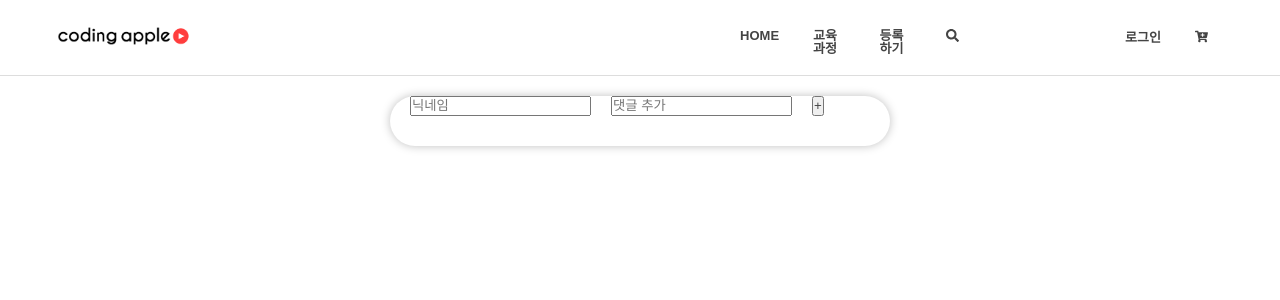
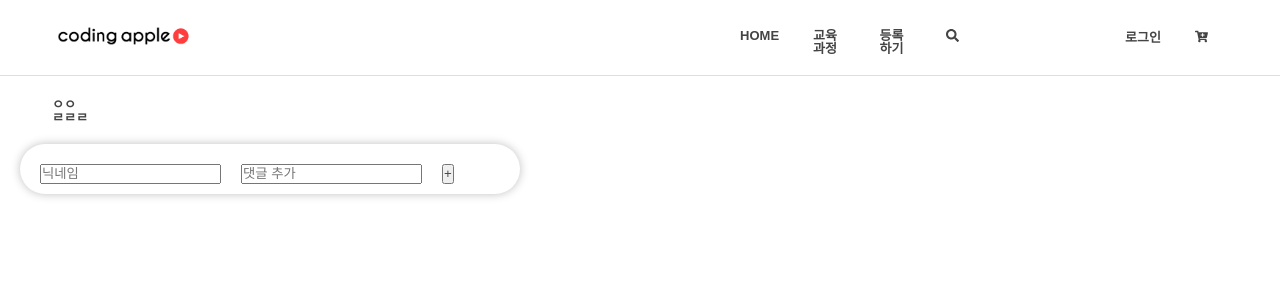
Before and after one commit to HangHae99-Clone-Coding-Galaxy/FE, a React (Create React App) app: page / in a window 1280 px wide. Shown: the top 300 px of the page. Built offline with nearby package versions, Linux system fonts and the light colour scheme; no server answers; data requests are answered from the project's data file; a web font is replaced by a local one.

Commit message:
등록강의 불러오기 화면구현

```diff
--- a/db.json
+++ b/db.json
@@ -2,6 +2,11 @@
   "create": [
     {
       "id": 1
+    },
+    {
+      "title": "ㅇㅇ",
+      "content": "ㄹㄹㄹ",
+      "id": 2
     }
   ],
   "comments": [
--- a/src/Redux/config/configStore.js
+++ b/src/Redux/config/configStore.js
@@ -9,7 +9,6 @@ export const store = configureStore({
     modalSlice,
     userSlice,
     addCreateSlice,
-
   },
 
   middleware: getDefaultMiddleware({
--- a/src/Redux/modules/Api/addCreateApi.js
+++ b/src/Redux/modules/Api/addCreateApi.js
@@ -6,7 +6,7 @@ export const addCreateApi = async (payload) => {
   return response.data;
   };
 
-  export const getCreateApi = async (payload) => {
-    const response = await axios.get("http://localhost:3001/create", payload);
+  export const getCreateApi = async () => {
+    const response = await axios.get("http://localhost:3001/create");
     return response.data;
   };
--- a/src/Redux/modules/addCreateSlice.js
+++ b/src/Redux/modules/addCreateSlice.js
@@ -5,6 +5,7 @@ import {addCreateApi, getCreateApi} from "./Api/addCreateApi"
 export const __addCreate = createAsyncThunk(
     "addCreate",
     async (payload, thunkAPI) => {
+      console.log(payload);
       try{
         const response = await addCreateApi(payload);
         return thunkAPI.fulfillWithValue(response);
@@ -30,8 +31,7 @@ export const __addCreate = createAsyncThunk(
     name: "courses",
     initialState:{
         courses : [],
-        course:{},
-        board: null,
+        course:null,
         isLoading: false,
         error: null,
     },
@@ -59,7 +59,7 @@ export const __addCreate = createAsyncThunk(
       [__getCreate.fulfilled]: (state, action) => {
         state.isLoading = false;
         state.isDone = true;
-        state.boards = action.payload;
+        state.courses = action.payload;
       },
       [__getCreate.rejected]: (state, action) => {
         state.isLoading = false;
--- a/src/components/courses/Main.jsx
+++ b/src/components/courses/Main.jsx
@@ -1,14 +1,34 @@
 import React from "react";
+import AllCourses from "../../pages/AllCourses";
 import Review from "../Review";
+import styled from "styled-components";
 import ReviewListItem from "../ReviewListItem";
 
 const Main = () => {
   return (
-    <div>
+    <MainWrap>
+       <AllCourses/>
       <Review></Review>
       {/* <ReviewListItem></ReviewListItem> */}
-    </div>
+    </MainWrap>
   );
 };
 
 export default Main;
+
+
+const MainWrap = styled.div`
+  margin-top: 30px;
+  margin-left: 20px;
+  display: flex;
+  flex-direction: column;
+  justify-content: center;
+  align-items: center;
+  width: 100px;
+  height: 80px;
+  background: transparent;
+  border-radius: 10px;
+  font-size: 13px;
+  font-weight: 600;
+  gap: 10px;
+`;
--- a/src/pages/AllCourses.jsx
+++ b/src/pages/AllCourses.jsx
@@ -1,20 +1,54 @@
 import React from 'react'
-import Git from '../components/courses/Git'
-import HtmlCss from '../components/courses/HtmlCss'
-import JavaScriptEs6 from '../components/courses/JavaScriptEs6'
-import JavaScriptJQuery from '../components/courses/JavaScriptJQuery'
-import NodeJsMongoDB from '../components/courses/NodeJsMongoDB'
-import ReactBasic from '../components/courses/ReactBasic'
+import { useEffect } from 'react'
+import styled from "styled-components";
+import { useDispatch, useSelector } from 'react-redux'
+import { __getCreate } from '../Redux/modules/addCreateSlice';
 
 export default function AllCourses() {
+
+  const dispatch = useDispatch();
+
+  useEffect(()=>{
+    dispatch(__getCreate());
+  },[dispatch]);
+
+  const courses = useSelector((state)=> state?.addCreateSlice?.courses);
+
+  if(courses.length===0){
+    return (
+      <h1>아직 생성된 강의가 없습니다.</h1>
+      )
+  };
+
   return (
     <div>
-      <Git/>
-      <HtmlCss/>
-      <JavaScriptEs6/>
-      <JavaScriptJQuery/>
-      <NodeJsMongoDB/>
-      <ReactBasic/>
+     {courses.map((course)=>{
+      return(
+        <div key={course.id}>
+        {/* <img src={course.image} alt="test"/> */}
+        <p>{course.title}</p>
+        <p>{course.content}</p>
+        </div>
+      )
+     })}
     </div>
   )
 }
+
+const CourseCard = styled.div`
+  margin-top: 30px;
+  margin-left: auto;
+  margin-right: auto;
+  display: flex;
+  flex-direction: column;
+  justify-content: center;
+  align-items: center;
+  width: 100px;
+  height: 80px;
+  background: transparent;
+  border: 1px solid black;
+  border-radius: 10px;
+  font-size: 13px;
+  font-weight: 600;
+  gap: 10px;
+`;
--- a/src/pages/MainPage.jsx
+++ b/src/pages/MainPage.jsx
@@ -2,7 +2,11 @@ import React from "react";
 import Main from "../components/courses/Main";
 
 const MainPage = () => {
-  return <Main />;
+  return (
+    <div>
+      <Main />
+    </div>
+  );
 };
 
 export default MainPage;
```
Also changed, not shown: src/components/Create.jsx (+191 -79 lines).
